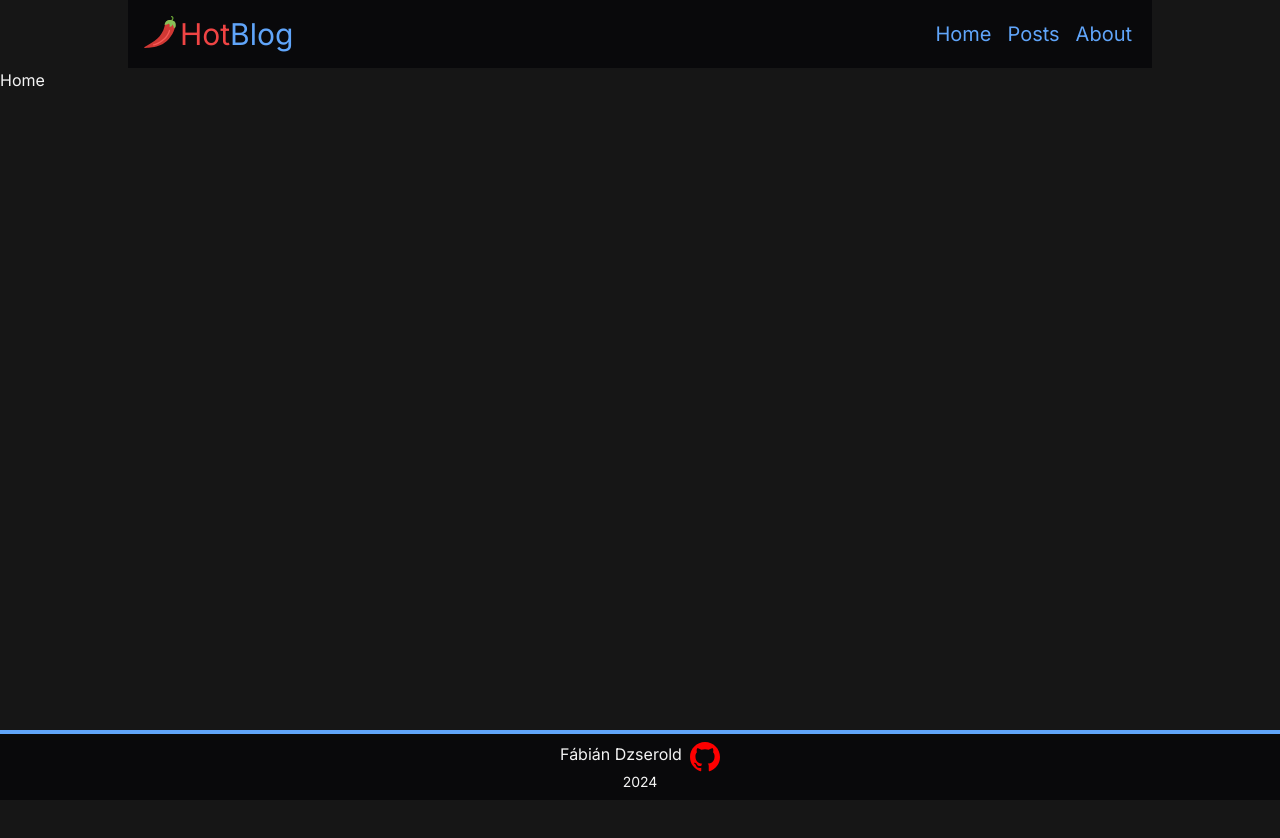
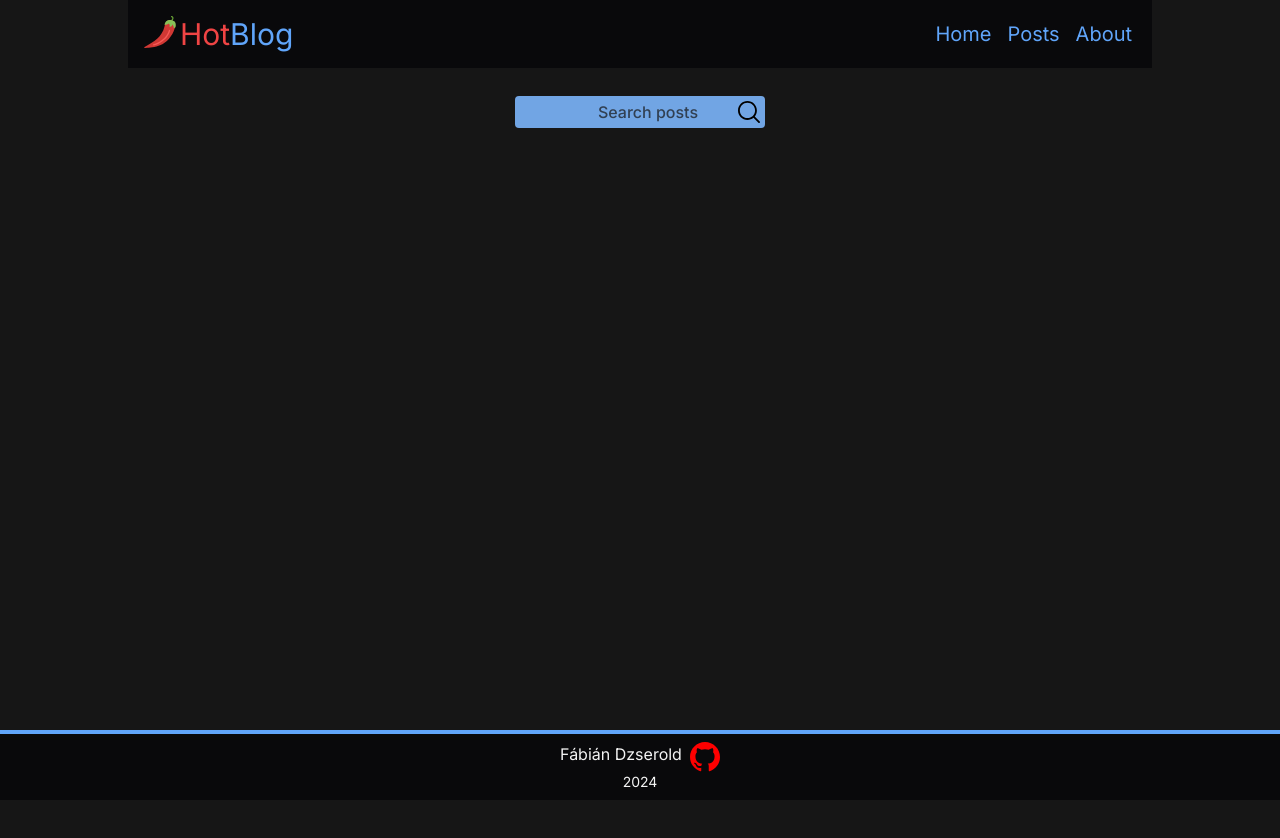
Before and after one commit to Dzserold/Hot-Blog, a Next.js app: page / in a window 1280 px wide. Shown: the top 838 px of the page. Built offline with nearby package versions, Linux system fonts and the light colour scheme.

Commit message:
making search component and style it

```diff
--- a/next.config.mjs
+++ b/next.config.mjs
@@ -2,7 +2,13 @@
 const nextConfig = {
   reactStrictMode: true,
   images: {
-    domains: ["api.slingacademy.com"],
+    remotePatterns: [
+      {
+        protocol: "https",
+        hostname: "api.slingacademy.com",
+        pathname: "**",
+      },
+    ],
   },
 };
 
--- a/src/app/globals.css
+++ b/src/app/globals.css
@@ -30,3 +30,28 @@ body {
 .custom-border {
   border-top: 0.3rem solid rgb(96 165 250);
 }
+
+.custom_input {
+  background: url("../images/magnifying-glass.svg") center right 5px no-repeat;
+  background-color: rgba(118, 172, 238, 0.96);
+  background-size: 22px;
+  height: 30px;
+  width: 250px;
+  padding: 1rem;
+  padding-left: 2rem;
+  border-radius: 4px;
+  color: #161616;
+  text-align: center;
+  font-weight: bold;
+}
+
+.custom_input::placeholder {
+  font-weight: 500;
+  opacity: 0.7;
+  color: #161616;
+}
+
+.custom_input:focus {
+  outline: none;
+  background-color: rgb(132, 180, 239);
+}
--- a/src/app/page.tsx
+++ b/src/app/page.tsx
@@ -1,3 +1,11 @@
+import Search from "@/lib/component/Search";
+
 export default function Home() {
-  return <div className="min-h-svh">Home</div>;
+  return (
+    <div className="min-h-svh">
+      <div className="w-svw flex justify-center mt-7">
+        <Search />
+      </div>
+    </div>
+  );
 }
--- a/src/lib/component/Nav.tsx
+++ b/src/lib/component/Nav.tsx
@@ -5,6 +5,7 @@ import Link from "next/link";
 const Nav = () => {
   return (
     <nav className="bg-zinc-950 flex row justify-between p-3 max-w-5xl mx-auto">
+      <Link href="/">
         <div className="flex row p-1">
           <Image
             placeholder="empty"
@@ -18,6 +19,7 @@ const Nav = () => {
             Hot<span className="text-blue-400">Blog</span>
           </h1>
         </div>
+      </Link>
       <ul className="flex row cursor-pointer text-xl">
         <Link href="/">
           <li className=" p-2 text-blue-400 hover:text-red-500">Home</li>
--- /dev/null
+++ b/src/lib/component/Search.tsx
@@ -0,0 +1,7 @@
+const Search = () => {
+  return (
+    <input className="custom_input" placeholder="Search posts" type="text" />
+  );
+};
+
+export default Search;
```
Also changed, not shown: src/images/magnifying-glass.svg (added). Lines whose indentation alone changed are shown as unchanged.
